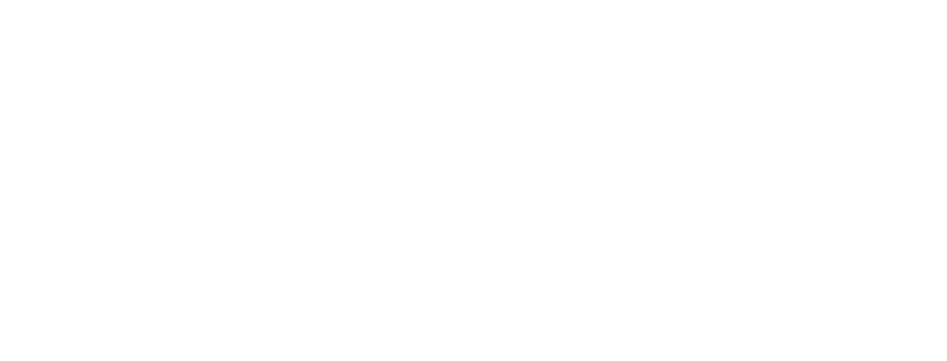
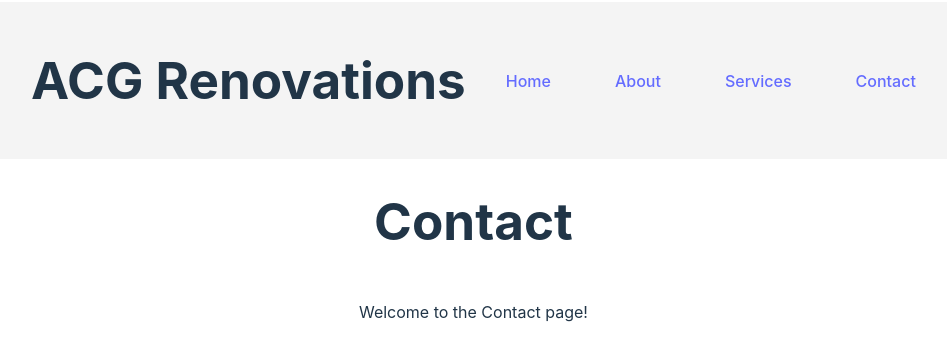
Before and after one commit to krezket/ACG-Renovations, a React (Vite) app: page /contact in a window 1280 px wide. Before the commit this address had no page. Shown: the part 229-590 px from the top of the page, without its empty margins (1-948 px from the left). Built offline with nearby package versions, Linux system fonts and the light colour scheme.

Commit message:
added COntact page

```diff
--- a/src/App.jsx
+++ b/src/App.jsx
@@ -2,6 +2,7 @@
 import Home from './pages/Home/Home';
 import About from './pages/About/About';
 import Services from "./pages/Services/Services";
+import Contact from "./pages/Contact/Contact";
 import './App.css';
 
 function App() {
@@ -12,6 +13,7 @@
         <Route path="/" element={<Home />} />
         <Route path="/about" element={<About />} />
         <Route path="/services" element={<Services />} />
+        <Route path="/contact" element={<Contact />} />
       </Routes>
     </Router>
   )
--- a/src/components/Header/Header.jsx
+++ b/src/components/Header/Header.jsx
@@ -10,6 +10,7 @@
           <li><Link to="/">Home</Link></li>
           <li><Link to="/about">About</Link></li>
           <li><Link to="/services">Services</Link></li>
+          <li><Link to="/contact">Contact</Link></li>
         </ul>
       </nav>
     </header>
--- /dev/null
+++ b/src/pages/Contact/Contact.jsx
@@ -0,0 +1,13 @@
+import Header from "../../components/Header/Header";
+
+export default function Contact() {
+  return (
+    <>
+        <Header />
+        <main>
+            <h1>Contact</h1>
+            <p>Welcome to the Contact page!</p>
+        </main>
+    </>
+  )
+}
```
